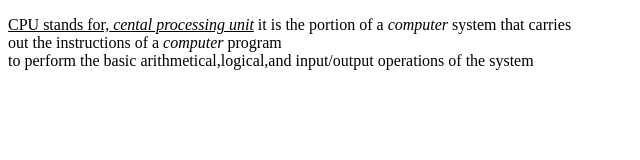
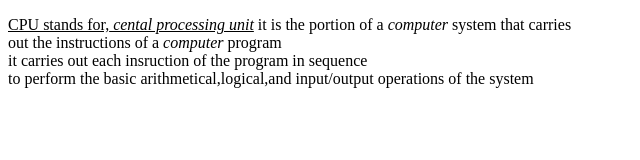
Before and after one commit to iamneo-production/dcfcfeebbaadaeccdfffebaeceaec, a website: page public/index.html in a window 1280 px wide. Shown: the whole page, without its empty margins (0-640 px from the left). Drawn offline with Linux system fonts and the light colour scheme.

Commit message:
Backup Commit

```diff
--- a/public/index.html
+++ b/public/index.html
@@ -2,9 +2,10 @@
 <html>
     <head>
         <title> CPU </title>
-        <p><u>CPU stands for,<i> cental processing unit</i></u>
+        <p><u> CPU stands for,<i> cental processing unit</i></u>
       it is the portion of a <i>computer</i> system that carries<br>
       out the instructions of a <i> computer </i> program<br>
+      it carries out each insruction of the program in sequence<br>
       to perform the basic arithmetical,logical,and input/output operations of the system
 
         </title>
```
